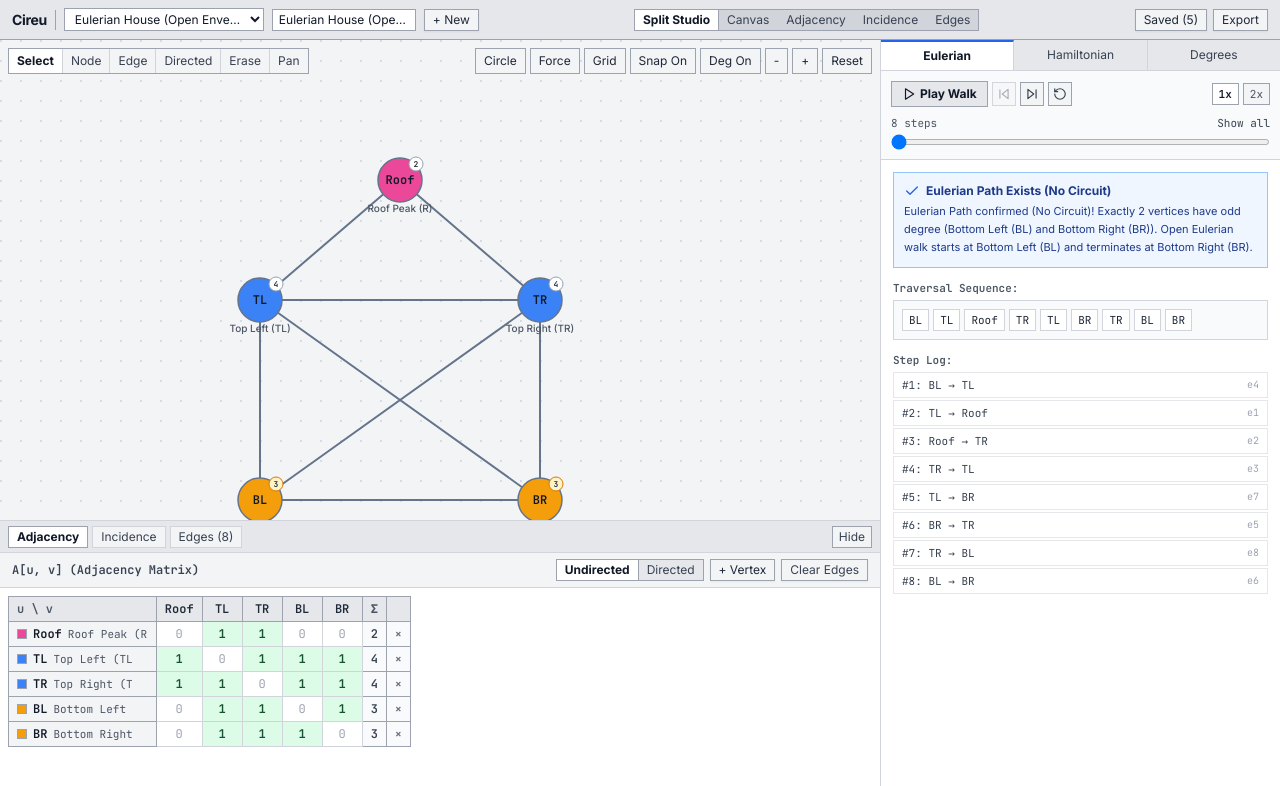
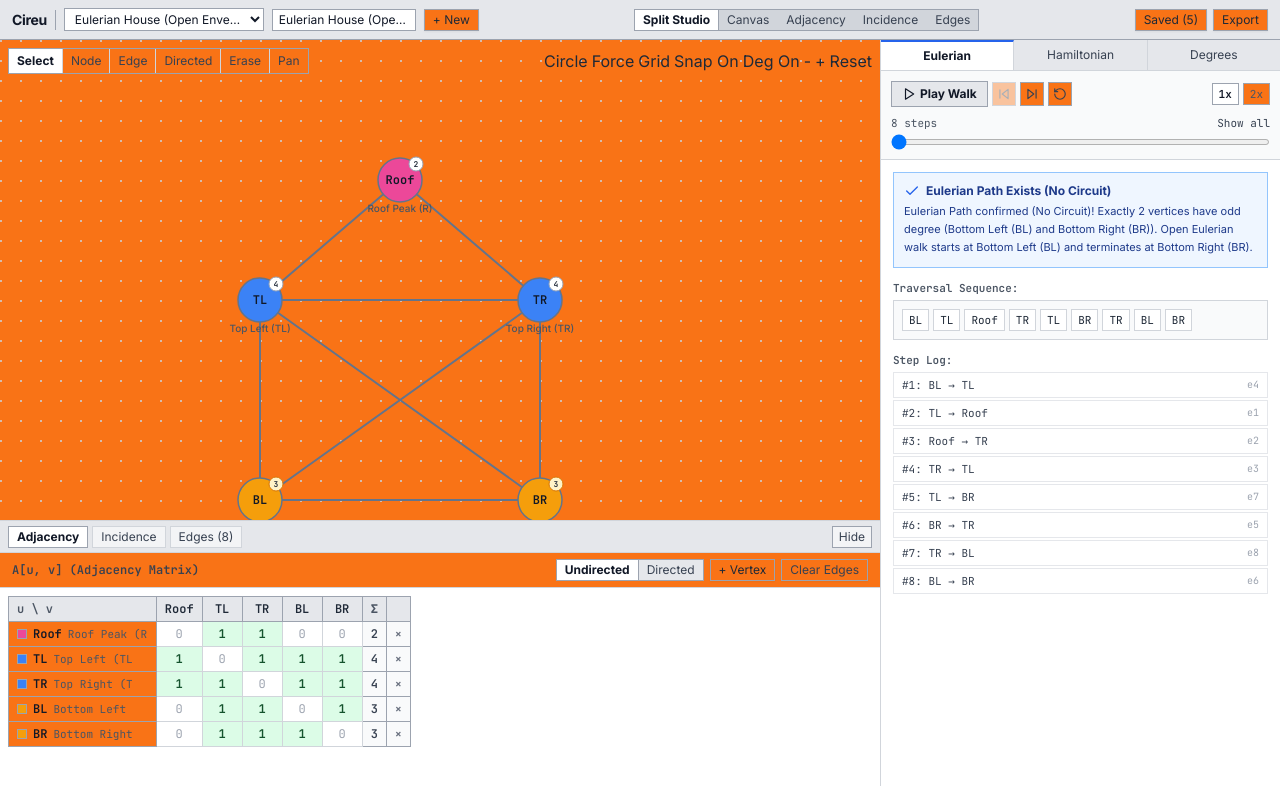
Before and after one commit to DeployedReject/Cireu, a React (Vite) app: page / in a window 1280 px wide. Shown: the top 786 px of the page. Built offline with nearby package versions, Linux system fonts and the light colour scheme.

Commit message:
Made it a little better looking

```diff
--- a/index.html
+++ b/index.html
@@ -10,7 +10,7 @@
     <link rel="preconnect" href="https://fonts.gstatic.com" crossorigin>
     <link href="https://fonts.googleapis.com/css2?family=Inter:wght@300;400;500;600;700&family=JetBrains+Mono:wght@400;500;600&display=swap" rel="stylesheet">
   </head>
-  <body class="bg-[#0c0d0e] text-zinc-100 antialiased min-h-screen selection:bg-orange-500/30 selection:text-orange-200">
+  <body class="bg-gray-200 text-zinc-100 antialiased min-h-screen selection:bg-orange-500/30 selection:text-orange-200">
     <div id="root"></div>
     <script type="module" src="/src/main.tsx"></script>
   </body>
--- a/src/components/analysis/CircuitAnalysisPanel.tsx
+++ b/src/components/analysis/CircuitAnalysisPanel.tsx
@@ -174,7 +174,7 @@ export const CircuitAnalysisPanel: React.FC<CircuitAnalysisPanelProps> = ({
               className={`flex-1 py-1.5 text-center text-xs border-r border-gray-300 last:border-r-0 ${
                 active
                   ? 'bg-white text-gray-900 font-bold border-t-2 border-t-blue-600'
-                  : 'text-gray-700 hover:bg-gray-100'
+                  : 'text-gray-700 hover:bg-orange-500'
               }`}
             >
               {tab.label}
@@ -202,7 +202,7 @@ export const CircuitAnalysisPanel: React.FC<CircuitAnalysisPanelProps> = ({
                   setCurrentStepIdx(i => Math.max(0, i - 1));
                 }}
                 disabled={currentStepIdx <= 0}
-                className="p-1 bg-gray-100 hover:bg-white disabled:opacity-40 text-gray-700 border border-gray-400"
+                className="p-1 bg-orange-500 hover:bg-white disabled:opacity-40 text-gray-700 border border-gray-400"
                 title="Previous Step"
               >
                 <SkipBack className="w-3.5 h-3.5" />
@@ -214,7 +214,7 @@ export const CircuitAnalysisPanel: React.FC<CircuitAnalysisPanelProps> = ({
                   setCurrentStepIdx(i => Math.min(activeTrace.steps.length - 1, i + 1));
                 }}
                 disabled={currentStepIdx >= activeTrace.steps.length - 1}
-                className="p-1 bg-gray-100 hover:bg-white disabled:opacity-40 text-gray-700 border border-gray-400"
+                className="p-1 bg-orange-500 hover:bg-white disabled:opacity-40 text-gray-700 border border-gray-400"
                 title="Next Step"
               >
                 <SkipForward className="w-3.5 h-3.5" />
@@ -222,7 +222,7 @@ export const CircuitAnalysisPanel: React.FC<CircuitAnalysisPanelProps> = ({
 
               <button
                 onClick={handleResetPlayback}
-                className="p-1 bg-gray-100 hover:bg-white text-gray-700 border border-gray-400"
+                className="p-1 bg-orange-500 hover:bg-white text-gray-700 border border-gray-400"
                 title="Reset"
               >
                 <RotateCcw className="w-3.5 h-3.5" />
@@ -238,7 +238,7 @@ export const CircuitAnalysisPanel: React.FC<CircuitAnalysisPanelProps> = ({
                   key={s.label}
                   onClick={() => setSpeedMs(s.ms)}
                   className={`px-1.5 py-0.5 border border-gray-400 ${
-                    speedMs === s.ms ? 'bg-white text-gray-900 font-bold' : 'bg-gray-100 text-gray-600 hover:bg-white'
+                    speedMs === s.ms ? 'bg-white text-gray-900 font-bold' : 'bg-orange-500 text-gray-600 hover:bg-white'
                   }`}
                 >
                   {s.label}
@@ -295,7 +295,7 @@ export const CircuitAnalysisPanel: React.FC<CircuitAnalysisPanelProps> = ({
                   ? 'bg-green-50 border-green-300 text-green-900'
                   : eulerian.hasEulerianPath
                   ? 'bg-blue-50 border-blue-300 text-blue-900'
-                  : 'bg-gray-100 border-gray-300 text-gray-800'
+                  : 'bg-orange-500 border-gray-300 text-gray-800'
               }`}
             >
               <div className="font-bold mb-1 flex items-center gap-1.5">
@@ -334,7 +334,7 @@ export const CircuitAnalysisPanel: React.FC<CircuitAnalysisPanelProps> = ({
                       className={`px-1.5 py-0.5 border text-[11px] ${
                         currentStepIdx >= 0 && idx === currentStepIdx + 1
                           ? 'bg-green-600 text-white font-bold border-green-700'
-                          : 'bg-white text-gray-800 border-gray-300 hover:bg-gray-100'
+                          : 'bg-white text-gray-800 border-gray-300 hover:bg-orange-500'
                       }`}
                     >
                       {nodeId}
@@ -382,7 +382,7 @@ export const CircuitAnalysisPanel: React.FC<CircuitAnalysisPanelProps> = ({
                   ? 'bg-green-50 border-green-300 text-green-900'
                   : hamiltonian.hasHamiltonianPath
                   ? 'bg-blue-50 border-blue-300 text-blue-900'
-                  : 'bg-gray-100 border-gray-300 text-gray-800'
+                  : 'bg-orange-500 border-gray-300 text-gray-800'
               }`}
             >
               <div className="font-bold mb-1 flex items-center gap-1.5">
@@ -445,7 +445,7 @@ export const CircuitAnalysisPanel: React.FC<CircuitAnalysisPanelProps> = ({
                     className={`flex-1 py-1 text-xs border ${
                       hamVariantType === 'circuit'
                         ? 'bg-white border-gray-400 text-gray-900 font-bold'
-                        : 'bg-gray-100 border-gray-300 text-gray-600 hover:bg-white disabled:opacity-40'
+                        : 'bg-orange-500 border-gray-300 text-gray-600 hover:bg-white disabled:opacity-40'
                     }`}
                   >
                     Circuits ({hamiltonian.circuits.length})
@@ -459,7 +459,7 @@ export const CircuitAnalysisPanel: React.FC<CircuitAnalysisPanelProps> = ({
                     className={`flex-1 py-1 text-xs border ${
                       hamVariantType === 'path'
                         ? 'bg-white border-gray-400 text-gray-900 font-bold'
-                        : 'bg-gray-100 border-gray-300 text-gray-600 hover:bg-white disabled:opacity-40'
+                        : 'bg-orange-500 border-gray-300 text-gray-600 hover:bg-white disabled:opacity-40'
                     }`}
                   >
                     Paths ({hamiltonian.paths.length})
@@ -497,7 +497,7 @@ export const CircuitAnalysisPanel: React.FC<CircuitAnalysisPanelProps> = ({
           <div className="space-y-2">
             <table className="w-full text-left border-collapse font-mono text-[11px]">
               <thead>
-                <tr className="border-b border-gray-300 text-gray-600 bg-gray-100 font-bold">
+                <tr className="border-b border-gray-300 text-gray-600 bg-orange-500 font-bold">
                   <th className="py-1 px-1">Node</th>
                   <th className="py-1 text-center">In</th>
                   <th className="py-1 text-center">Out</th>
--- a/src/components/canvas/GraphCanvas.tsx
+++ b/src/components/canvas/GraphCanvas.tsx
@@ -353,7 +353,7 @@ export const GraphCanvas: React.FC<GraphCanvasProps> = ({
   ];
 
   return (
-    <div className="relative w-full h-full flex flex-col bg-gray-100 overflow-hidden select-none font-sans">
+    <div className="relative w-full h-full flex flex-col bg-orange-500 overflow-hidden select-none font-sans">
       {/* Normal Grey Toolbar */}
       <div className="absolute top-2 left-2 right-2 z-20 flex items-center justify-between gap-2 pointer-events-none">
         {/* Left: Tools */}
@@ -364,7 +364,7 @@ export const GraphCanvas: React.FC<GraphCanvasProps> = ({
             <button
               key={tool.id}
               onClick={() => setActiveTool(tool.id)}
-              className={`px-2 py-1 text-xs border-r border-gray-300 last:border-r-0 ${isActive ? 'bg-white text-gray-900 font-bold' : 'bg-gray-100 text-gray-700'}`}
+              className={`px-2 py-1 text-xs border-r border-gray-300 last:border-r-0 ${isActive ? 'bg-white text-gray-900 font-bold' : 'bg-orange-500 text-gray-700'}`}
             >
               {tool.label}
             </button>
@@ -378,43 +378,43 @@ export const GraphCanvas: React.FC<GraphCanvasProps> = ({
       <div className="flex items-center gap-1 pointer-events-auto">
         <button
           onClick={() => handleAutoLayout('circle')}
-          className="px-2 py-1 text-xs bg-gray-100 border border-gray-400"
+          px-2 py-1 text-xs bg-orange-500 text-white border border-gray-400
         >
           Circle
         </button>
         <button
           onClick={() => handleAutoLayout('force')}
-          className="px-2 py-1 text-xs bg-gray-100 border border-gray-400"
+          px-2 py-1 text-xs bg-orange-500 text-white border border-gray-400
         >
           Force
         </button>
         <button
           onClick={() => handleAutoLayout('grid')}
-          className="px-2 py-1 text-xs bg-gray-100 border border-gray-400"
+          px-2 py-1 text-xs bg-orange-500 text-white border border-gray-400
         >
           Grid
         </button>
         <button
           onClick={() => setSnapToGrid(s => !s)}
-          className="px-2 py-1 text-xs bg-gray-100 border border-gray-400"
+          px-2 py-1 text-xs bg-orange-500 text-white border border-gray-400
         >
           {snapToGrid ? 'Snap On' : 'Snap Off'}
         </button>
         <button
           onClick={() => setShowDegreesOnCanvas(d => !d)}
-          className="px-2 py-1 text-xs bg-gray-100 border border-gray-400"
+          px-2 py-1 text-xs bg-orange-500 text-white border border-gray-400
         >
           {showDegreesOnCanvas ? 'Deg On' : 'Deg Off'}
         </button>
         <button
           onClick={() => setZoom(z => Math.max(0.4, +(z - 0.15).toFixed(2)))}
-          className="px-2 py-1 text-xs bg-gray-100 border border-gray-400"
+          px-2 py-1 text-xs bg-orange-500 text-white border border-gray-400
         >
           -
         </button>
         <button
           onClick={() => setZoom(z => Math.min(2.2, +(z + 0.15).toFixed(2)))}
-          className="px-2 py-1 text-xs bg-gray-100 border border-gray-400"
+          px-2 py-1 text-xs bg-orange-500 text-white border border-gray-400
         >
           +
         </button>
@@ -423,7 +423,7 @@ export const GraphCanvas: React.FC<GraphCanvasProps> = ({
             setPan({ x: 0, y: 0 });
             setZoom(1);
           }}
-          className="px-2 py-1 text-xs bg-gray-100 border border-gray-400"
+          px-2 py-1 text-xs bg-orange-500 text-white border border-gray-400
         >
           Reset
         </button>
@@ -753,7 +753,7 @@ export const GraphCanvas: React.FC<GraphCanvasProps> = ({
                   onDeleteNode(selectedNode.id);
                   setSelectedNodeId(null);
                 }}
-                className="px-2 py-0.5 bg-gray-100 hover:bg-red-100 hover:text-red-700 text-gray-700 text-xs border border-gray-400"
+                className="px-2 py-0.5 bg-orange-500 hover:bg-red-100 hover:text-red-700 text-gray-700 text-xs border border-gray-400"
               >
                 Delete
               </button>
@@ -776,7 +776,7 @@ export const GraphCanvas: React.FC<GraphCanvasProps> = ({
                 onClick={() =>
                   onUpdateEdge(selectedEdge.id, { directed: !selectedEdge.directed })
                 }
-                className="px-2 py-0.5 bg-gray-100 hover:bg-white text-xs text-gray-800 border border-gray-400"
+                className="px-2 py-0.5 bg-orange-500 hover:bg-white text-xs text-gray-800 border border-gray-400"
               >
                 {selectedEdge.directed ? 'Directed' : 'Undirected'}
               </button>
@@ -785,7 +785,7 @@ export const GraphCanvas: React.FC<GraphCanvasProps> = ({
                   onDeleteEdge(selectedEdge.id);
                   setSelectedEdgeId(null);
                 }}
-                className="px-2 py-0.5 bg-gray-100 hover:bg-red-100 hover:text-red-700 text-gray-700 text-xs border border-gray-400"
+                className="px-2 py-0.5 bg-orange-500 hover:bg-red-100 hover:text-red-700 text-gray-700 text-xs border border-gray-400"
               >
                 Delete
               </button>
--- a/src/components/header/Header.tsx
+++ b/src/components/header/Header.tsx
@@ -68,7 +68,7 @@ export const Header: React.FC<HeaderProps> = ({
 
         <button
           onClick={onCreateNewGraph}
-          className="px-2 py-0.5 text-xs bg-gray-100 hover:bg-white text-gray-800 border border-gray-400 shadow-sm"
+          className="px-2 py-0.5 text-xs bg-orange-500 hover:bg-white text-gray-800 border border-gray-400 shadow-sm"
           title="Create New Graph"
         >
           + New
@@ -86,7 +86,7 @@ export const Header: React.FC<HeaderProps> = ({
               className={`px-2 py-0.5 text-xs ${
                 active
                   ? 'bg-white text-gray-900 font-bold border-r border-gray-400 last:border-r-0'
-                  : 'text-gray-700 hover:bg-gray-100 border-r border-gray-300 last:border-r-0'
+                  : 'text-gray-700 hover:bg-orange-500 border-r border-gray-300 last:border-r-0'
               }`}
             >
               {mode.label}
@@ -99,14 +99,14 @@ export const Header: React.FC<HeaderProps> = ({
       <div className="flex items-center gap-1.5">
         <button
           onClick={onOpenLibraryModal}
-          className="px-2 py-0.5 text-xs bg-gray-100 hover:bg-white text-gray-800 border border-gray-400 shadow-sm"
+          className="px-2 py-0.5 text-xs bg-orange-500 hover:bg-white text-gray-800 border border-gray-400 shadow-sm"
         >
           Saved ({savedGraphs.length})
         </button>
 
         <button
           onClick={onExportAll}
-          className="px-2 py-0.5 text-xs bg-gray-100 hover:bg-white text-gray-800 border border-gray-400 shadow-sm"
+          className="px-2 py-0.5 text-xs bg-orange-500 hover:bg-white text-gray-800 border border-gray-400 shadow-sm"
           title="Export JSON"
         >
           Export
--- a/src/components/library/SavedGraphsModal.tsx
+++ b/src/components/library/SavedGraphsModal.tsx
@@ -63,7 +63,7 @@ export const SavedGraphsModal: React.FC<SavedGraphsModalProps> = ({
         </div>
 
         {/* Toolbar */}
-        <div className="flex items-center justify-between px-3 py-1.5 border-b border-gray-300 bg-gray-100">
+        <div className="flex items-center justify-between px-3 py-1.5 border-b border-gray-300 bg-orange-500">
           <button
             onClick={() => {
               onCreateNewGraph();
@@ -84,13 +84,13 @@ export const SavedGraphsModal: React.FC<SavedGraphsModalProps> = ({
             />
             <button
               onClick={() => fileInputRef.current?.click()}
-              className="px-2 py-0.5 bg-gray-100 hover:bg-white text-gray-800 border border-gray-400"
+              className="px-2 py-0.5 bg-orange-500 hover:bg-white text-gray-800 border border-gray-400"
             >
               Import JSON
             </button>
             <button
               onClick={onExportAll}
-              className="px-2 py-0.5 bg-gray-100 hover:bg-white text-gray-800 border border-gray-400"
+              className="px-2 py-0.5 bg-orange-500 hover:bg-white text-gray-800 border border-gray-400"
             >
               Export All
             </button>
@@ -135,7 +135,7 @@ export const SavedGraphsModal: React.FC<SavedGraphsModalProps> = ({
                   <button
                     onClick={() => onExportSingle(g)}
                     title="Export as JSON"
-                    className="px-2 py-0.5 bg-gray-100 hover:bg-white text-gray-700 text-[11px] border border-gray-400"
+                    className="px-2 py-0.5 bg-orange-500 hover:bg-white text-gray-700 text-[11px] border border-gray-400"
                   >
                     Export
                   </button>
@@ -148,7 +148,7 @@ export const SavedGraphsModal: React.FC<SavedGraphsModalProps> = ({
                     className={`px-2 py-0.5 text-[11px] font-bold border ${
                       isActive
                         ? 'bg-blue-600 text-white border-blue-700'
-                        : 'bg-gray-100 hover:bg-white text-gray-800 border-gray-400'
+                        : 'bg-orange-500 hover:bg-white text-gray-800 border-gray-400'
                     }`}
                   >
                     {isActive ? 'Loaded' : 'Load'}
--- a/src/components/tables/AdjacencyMatrixTable.tsx
+++ b/src/components/tables/AdjacencyMatrixTable.tsx
@@ -76,7 +76,7 @@ export const AdjacencyMatrixTable: React.FC<AdjacencyMatrixTableProps> = ({
   return (
     <div className="flex flex-col h-full bg-white text-gray-800 text-xs overflow-hidden font-sans">
       {/* Normal Toolbar */}
-      <div className="flex items-center justify-between gap-2 px-3 py-1.5 border-b border-gray-300 bg-gray-100">
+      <div className="flex items-center justify-between gap-2 px-3 py-1.5 border-b border-gray-300 bg-orange-500">
         <span className="font-mono font-bold text-gray-700">A[u, v] (Adjacency Matrix)</span>
 
         <div className="flex items-center gap-1.5">
@@ -101,14 +101,14 @@ export const AdjacencyMatrixTable: React.FC<AdjacencyMatrixTableProps> = ({
 
           <button
             onClick={onAddNode}
-            className="px-2 py-0.5 bg-gray-100 hover:bg-white text-gray-800 border border-gray-400 shadow-sm"
+            className="px-2 py-0.5 bg-orange-500 hover:bg-white text-gray-800 border border-gray-400 shadow-sm"
           >
             + Vertex
           </button>
 
           <button
             onClick={onClearAllEdges}
-            className="px-2 py-0.5 bg-gray-100 hover:bg-white text-gray-700 border border-gray-400 shadow-sm"
+            className="px-2 py-0.5 bg-orange-500 hover:bg-white text-gray-700 border border-gray-400 shadow-sm"
           >
             Clear Edges
           </button>
@@ -151,7 +151,7 @@ export const AdjacencyMatrixTable: React.FC<AdjacencyMatrixTableProps> = ({
 
                 return (
                   <tr key={rowNode.id}>
-                    <td className="sticky left-0 z-10 bg-gray-100 border border-gray-400 px-2 py-1 text-gray-900">
+                    <td className="sticky left-0 z-10 bg-orange-500 border border-gray-400 px-2 py-1 text-gray-900">
                       <div className="flex items-center gap-1.5">
                         <span
                           className="w-2.5 h-2.5 border border-gray-400 inline-block shrink-0"
@@ -182,7 +182,7 @@ export const AdjacencyMatrixTable: React.FC<AdjacencyMatrixTableProps> = ({
                           cellStyle = 'bg-green-100 text-green-900 font-bold';
                         }
                       } else if (isHovered) {
-                        cellStyle = 'bg-gray-100 text-gray-700';
+                        cellStyle = 'bg-orange-500 text-gray-700';
                       }
 
                       return (
--- a/src/components/tables/EdgeListTable.tsx
+++ b/src/components/tables/EdgeListTable.tsx
@@ -40,25 +40,25 @@ export const EdgeListTable: React.FC<EdgeListTableProps> = ({
   return (
     <div className="flex flex-col h-full bg-white text-gray-800 text-xs overflow-hidden font-sans">
       {/* Normal Top Bar */}
-      <div className="flex items-center justify-between gap-2 px-3 py-1.5 border-b border-gray-300 bg-gray-100">
+      <div className="flex items-center justify-between gap-2 px-3 py-1.5 border-b border-gray-300 bg-orange-500">
         <span className="font-mono font-bold text-gray-700">Edges ({edges.length})</span>
 
         <div className="flex items-center gap-1">
           <button
             onClick={() => onConvertAllEdgesDirection(false)}
-            className="px-2 py-0.5 bg-gray-100 hover:bg-white text-gray-700 border border-gray-400 shadow-sm"
+            className="px-2 py-0.5 bg-orange-500 hover:bg-white text-gray-700 border border-gray-400 shadow-sm"
           >
             All Undirected
           </button>
           <button
             onClick={() => onConvertAllEdgesDirection(true)}
-            className="px-2 py-0.5 bg-gray-100 hover:bg-white text-gray-700 border border-gray-400 shadow-sm"
+            className="px-2 py-0.5 bg-orange-500 hover:bg-white text-gray-700 border border-gray-400 shadow-sm"
           >
             All Directed
           </button>
           <button
             onClick={() => setShowBulkParser(s => !s)}
-            className="px-2 py-0.5 bg-gray-100 hover:bg-white text-gray-700 border border-gray-400 shadow-sm"
+            className="px-2 py-0.5 bg-orange-500 hover:bg-white text-gray-700 border border-gray-400 shadow-sm"
           >
             {showBulkParser ? 'Hide Bulk' : 'Bulk Text'}
           </button>
@@ -140,7 +140,7 @@ export const EdgeListTable: React.FC<EdgeListTableProps> = ({
       <div className="flex-1 overflow-auto">
         <table className="w-full text-left border-collapse font-mono text-xs">
           <thead>
-            <tr className="border-b border-gray-300 bg-gray-100 text-gray-600 font-bold">
+            <tr className="border-b border-gray-300 bg-orange-500 text-gray-600 font-bold">
               <th className="py-1 px-3">#</th>
               <th className="py-1 px-2">Source</th>
               <th className="py-1 px-2 text-center">Type</th>
--- a/src/components/tables/IncidenceTable.tsx
+++ b/src/components/tables/IncidenceTable.tsx
@@ -61,13 +61,13 @@ export const IncidenceTable: React.FC<IncidenceTableProps> = ({
   return (
     <div className="flex flex-col h-full bg-white text-gray-800 text-xs overflow-hidden font-sans">
       {/* Normal Toolbar */}
-      <div className="flex items-center justify-between gap-2 px-3 py-1.5 border-b border-gray-300 bg-gray-100">
+      <div className="flex items-center justify-between gap-2 px-3 py-1.5 border-b border-gray-300 bg-orange-500">
         <span className="font-mono font-bold text-gray-700">B[v, e] (Incidence Matrix)</span>
 
         <button
           onClick={handleAddNewEdge}
           disabled={nodes.length === 0}
-          className="px-2 py-0.5 bg-gray-100 hover:bg-white disabled:opacity-40 text-gray-800 border border-gray-400 shadow-sm"
+          className="px-2 py-0.5 bg-orange-500 hover:bg-white disabled:opacity-40 text-gray-800 border border-gray-400 shadow-sm"
         >
           + Edge Column
         </button>
@@ -106,7 +106,7 @@ export const IncidenceTable: React.FC<IncidenceTableProps> = ({
                         onSelectEdge?.(null);
                       }}
                       className={`sticky top-0 z-10 border border-gray-400 px-2 py-1 text-center min-w-[54px] font-normal ${
-                        isEdgeHovered ? 'bg-gray-100 text-gray-900' : 'bg-gray-200 text-gray-800'
+                        isEdgeHovered ? 'bg-orange-500 text-gray-900' : 'bg-gray-200 text-gray-800'
                       }`}
                     >
                       <div className="flex flex-col items-center gap-0.5">
@@ -159,7 +159,7 @@ export const IncidenceTable: React.FC<IncidenceTableProps> = ({
 
                 return (
                   <tr key={node.id}>
-                    <td className="sticky left-0 z-10 bg-gray-100 border border-gray-400 px-2 py-1 text-gray-900">
+                    <td className="sticky left-0 z-10 bg-orange-500 border border-gray-400 px-2 py-1 text-gray-900">
                       <div className="flex items-center gap-1.5">
                         <span
                           className="w-2.5 h-2.5 border border-gray-400 inline-block shrink-0"
```
